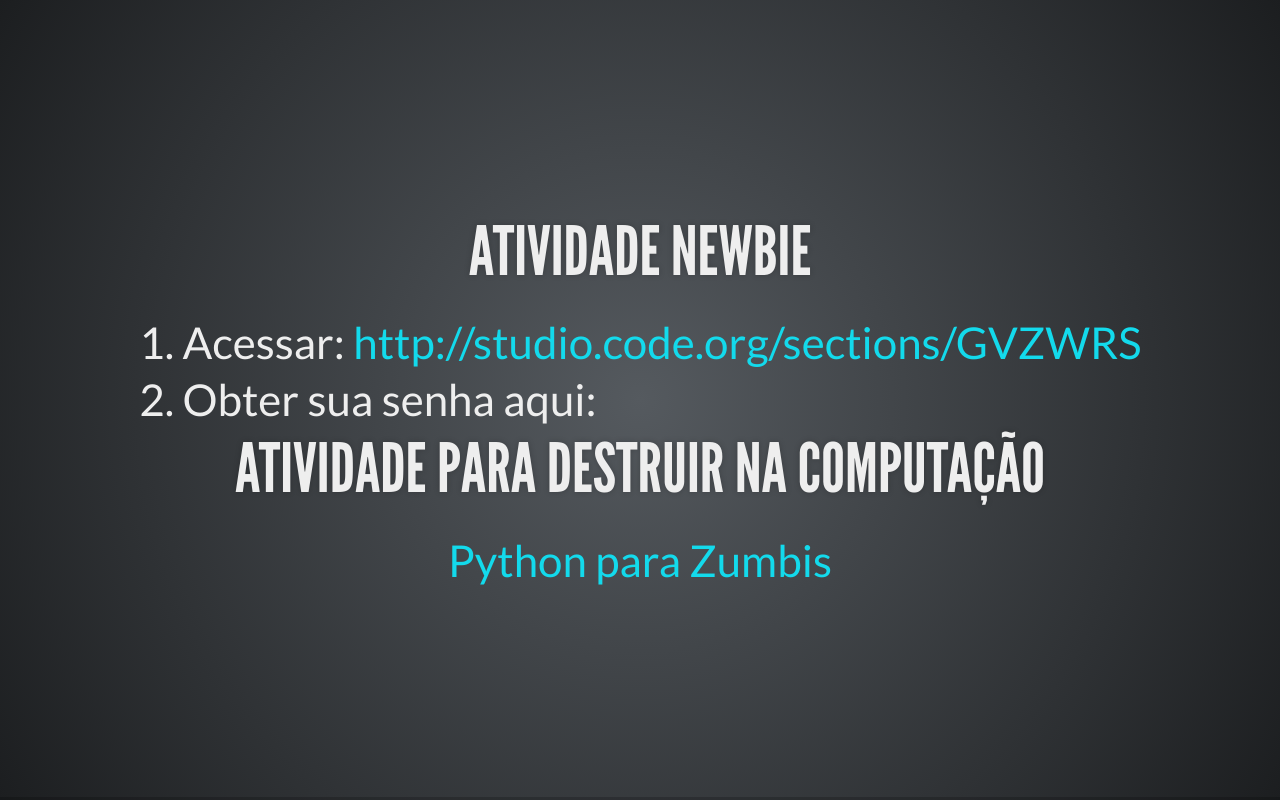
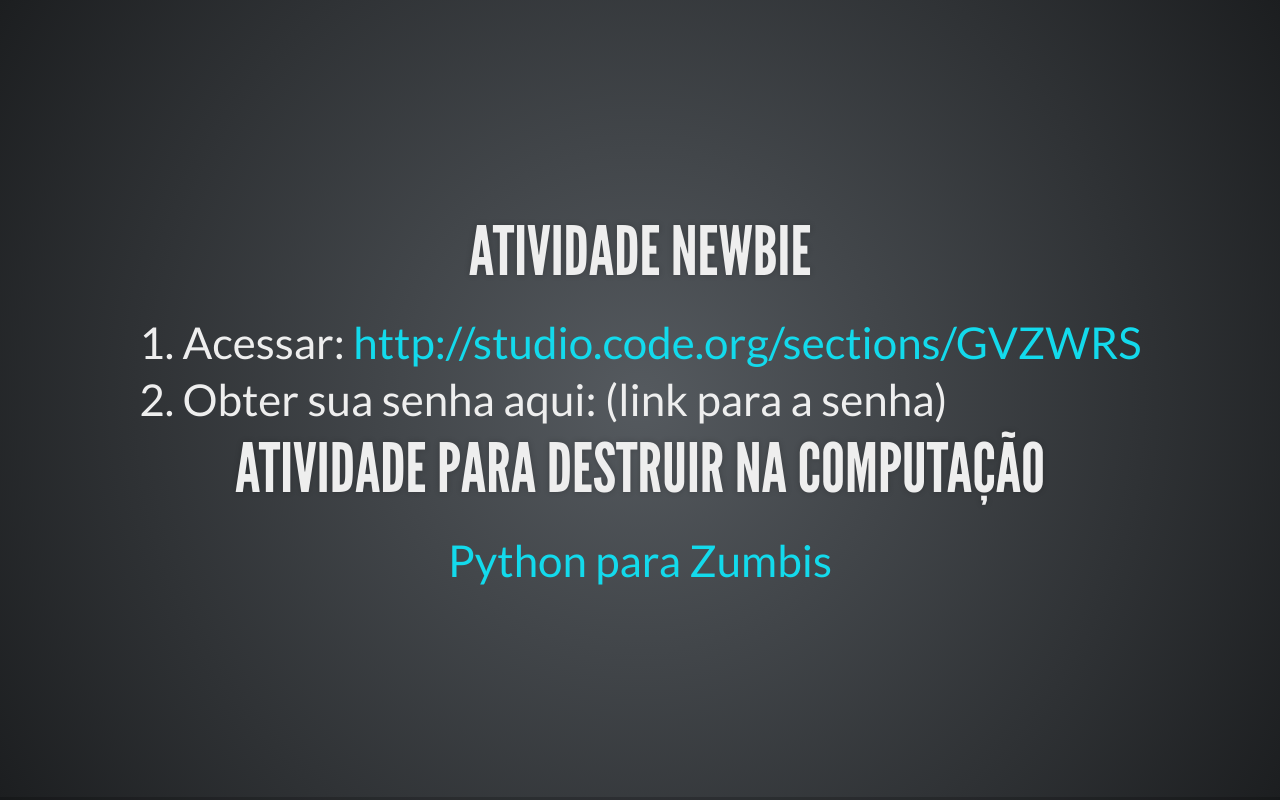
Before and after one commit to raciocinio-computacional/raciocinio-computacional.github.io, a website: page atividades.html in a window 1280 px wide. Drawn offline with Linux system fonts and the light colour scheme.

Commit message:
realce painel3

```diff
--- a/atividades.html
+++ b/atividades.html
@@ -32,11 +32,12 @@
 				<h3>Atividade newbie</h3>
 				<ol>
 					<li>Acessar: <a href="http://studio.code.org/sections/GVZWRS">http://studio.code.org/sections/GVZWRS</a></li>
-					<li>Obter sua senha aqui:</li>
+					<li>Obter sua senha aqui: (link para a senha)</li>
 				</ol>
 				<!-- <h2>Atividade hacker</h2>
 				Adicionar alunos fazendo-os ir khanacademy.org/coaches e digite em:
 				MPC2RFDV -->
+				<BR>
 				<h3>Atividade para destruir na computação</h3>
 				<a href="https://www.pycursos.com/python-para-zumbis/">Python para Zumbis</a>
 			</section>
```
